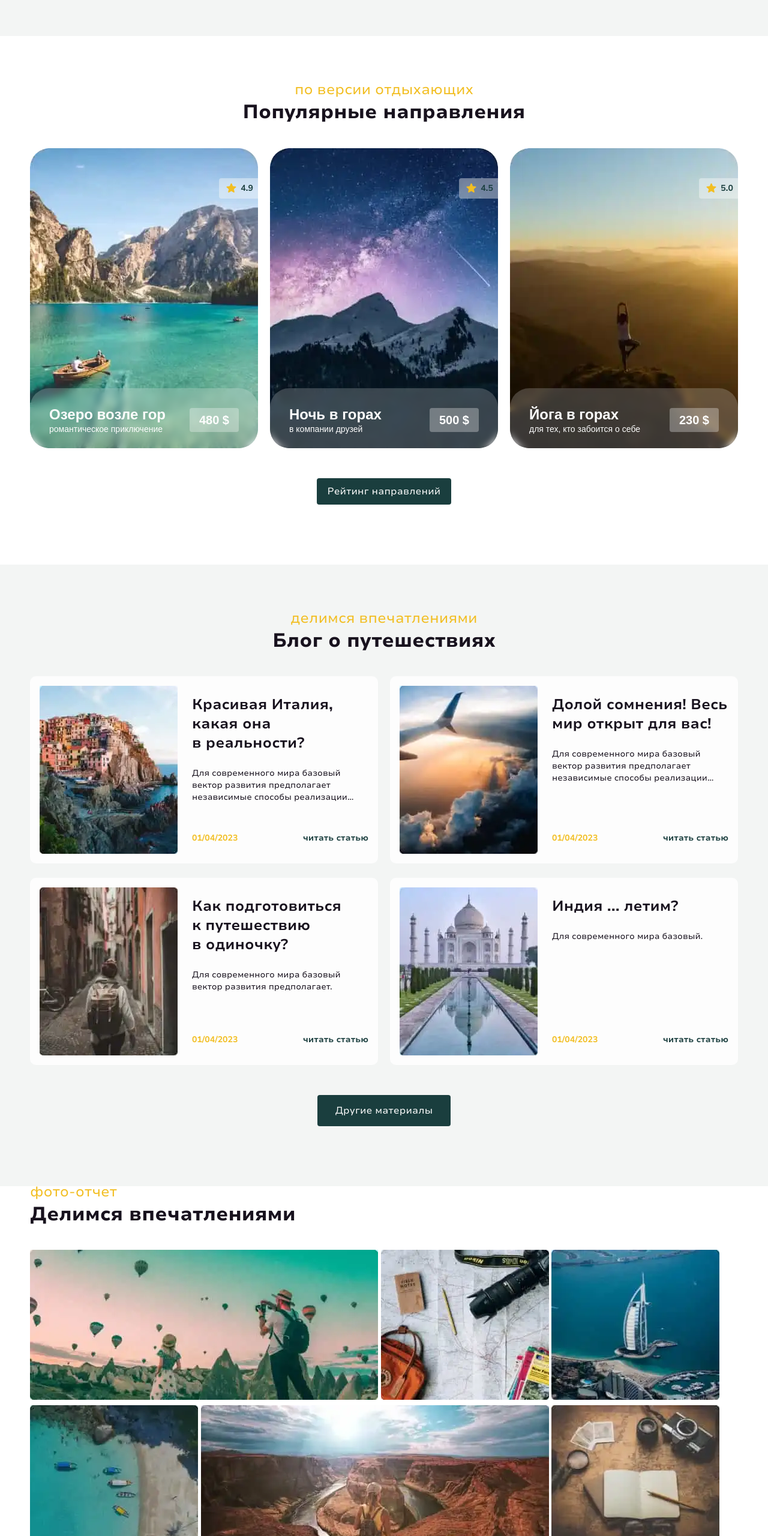
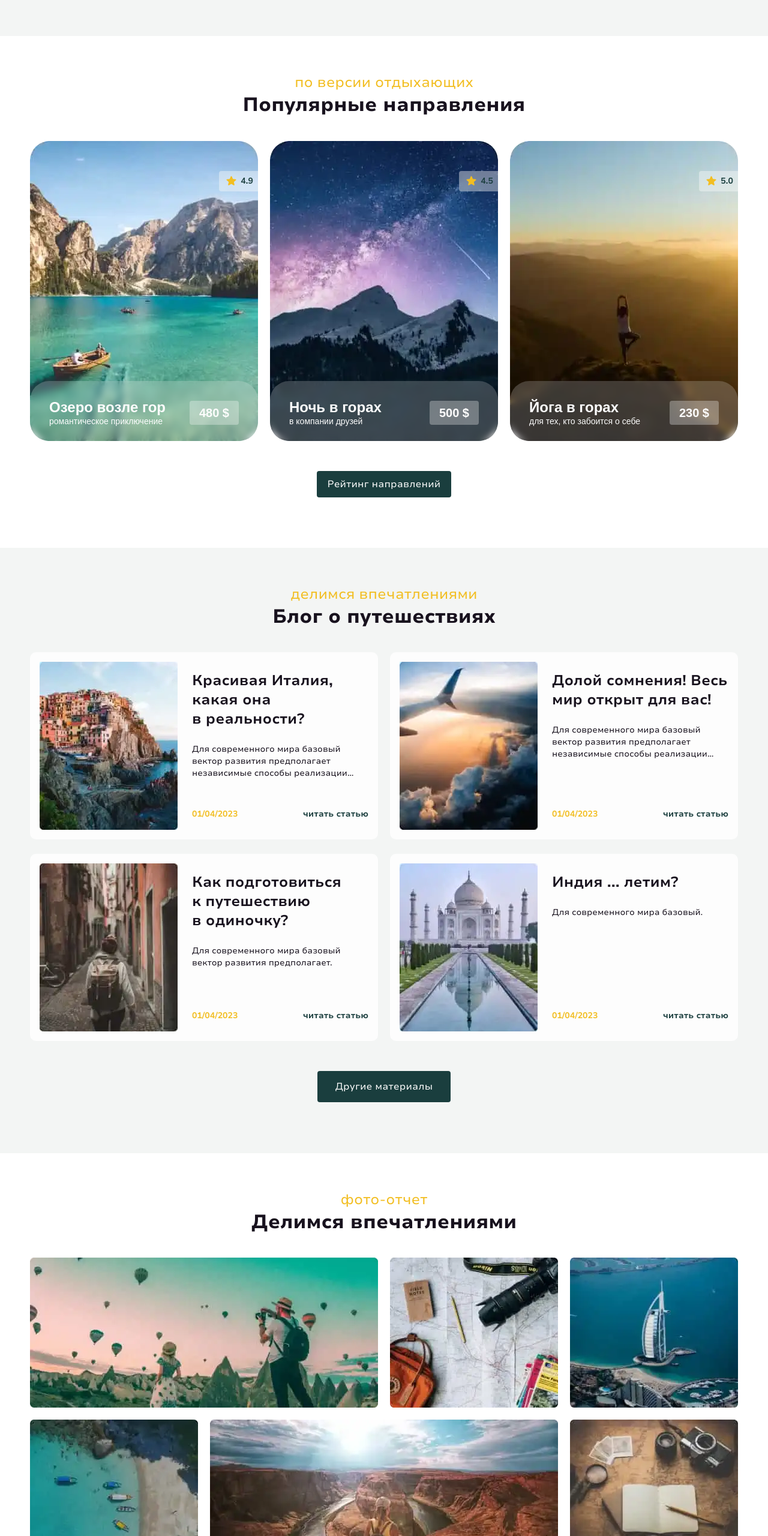
Before and after one commit to NicoMSK/Trip_Tibet, a website: page index.html in a window 1280 px wide. Shown: the part 2491-5051 px from the top of the page at 60% size. Drawn offline with Linux system fonts and the light colour scheme.

Commit message:
Адаптировал блок с фото под разные экраны

```diff
--- a/index.html
+++ b/index.html
@@ -181,7 +181,7 @@
       </div>
     </section>
     <section class="favourites">
-      <div class="favourites__container container">
+      <div class="favourites__container container container--flex">
         <p class="favourites__text preview-text">по версии отдыхающих</p>
         <h2 class="favourites__title title">Популярные направления</h2>
         <ul class="favourites__list">
@@ -271,7 +271,7 @@
       </div>
     </section>
     <section class="travel">
-      <div class="travel__container container">
+      <div class="travel__container container container--flex">
         <p class="travel__text preview-text">делимся впечатлениями</p>
         <h2 class="travel__title title">Блог о путешествиях</h2>
         <ul class="travel__list">
@@ -363,10 +363,11 @@
       </div>
     </section>
     <section class="foto">
-      <div class="foto__container container">
+      <div class="foto__container container container--flex">
         <p class="foto__text preview-text">фото-отчет</p>
         <h2 class="foto__title title">Делимся впечатлениями</h2>
         <div class="foto__wrapper">
+          <div class="foto__box">
             <picture>
               <source srcset="images/gallery/air-balloon.webp 1x, images/gallery/air-balloon@2x.webp 2x"
                 type="image/webp">
@@ -374,26 +375,37 @@
                 width="580" height="250" alt="Фотограф фотографирует воздушные шары, которые парят в воздухе"
                 loading="lazy">
             </picture>
+          </div>
+          <div class="foto__box">
             <picture>
               <source srcset="images/gallery/map.webp 1x, images/gallery/map@2x.webp 2x" type="image/webp">
               <img class="foto__img" src="images/gallery/map.jpg" srcset="images/gallery/map@2x.jpg 2x" width="280"
-              height="250" alt="Карта местности, на которой лежит карандаш, фотоаппрат, сумки и блокнот" loading="lazy">
+                height="250" alt="Карта местности, на которой лежит карандаш, фотоаппрат, сумки и блокнот"
+                loading="lazy">
             </picture>
+          </div>
+          <div class="foto__box">
             <picture>
               <source srcset="images/gallery/tower-sea.webp 1x, images/gallery/tower-sea@2x.webp 2x" type="image/webp">
               <img class="foto__img" src="images/gallery/tower-sea.jpg" srcset="images/gallery/tower-sea@2x.jpg 2x"
                 width="280" height="250" alt="Здание в ОАЭ стоящее в океане на острове" loading="lazy">
             </picture>
+          </div>
+          <div class="foto__box">
             <picture>
               <source srcset="images/gallery/boats.webp 1x, images/gallery/boats@2x.webp 2x" type="image/webp">
               <img class="foto__img" src="images/gallery/boats.jpg" srcset="images/gallery/boats@2x.jpg 2x" width="280"
                 height="250" alt="Гавань с лодками" loading="lazy">
             </picture>
+          </div>
+          <div class="foto__box">
             <picture>
               <source srcset="images/gallery/canyon.webp 1x, images/gallery/canyon@2x.webp 2x" type="image/webp">
-            <img class="foto__img" src="images/gallery/canyon.jpg" srcset="images/gallery/canyon@2x.jpg 2x" width="580"
-              height="250" alt="Девушка стоит на краю каньона" loading="lazy">
+              <img class="foto__img" src="images/gallery/canyon.jpg" srcset="images/gallery/canyon@2x.jpg 2x"
+                width="580" height="250" alt="Девушка стоит на краю каньона" loading="lazy">
             </picture>
+          </div>
+          <div class="foto__box">
             <picture>
               <source srcset="images/gallery/book.webp 1x, images/gallery/book@2x.webp 2x" type="image/webp">
               <img class="foto__img" src="images/gallery/book.jpg" srcset="images/gallery/book@2x.jpg 2x" width="280"
@@ -401,6 +413,7 @@
                 alt="На столе лежит раскрытый пустой блокнот, рядом с ним лежит фотоаппрат с обективом, лупой, фотокартачками, очки и карандаш"
                 loading="lazy">
             </picture>
+          </div>
         </div>
         <a class="foto__link btn" href="#">Наш pinterest</a>
       </div>
--- a/styles/blocks/_container.scss
+++ b/styles/blocks/_container.scss
@@ -3,4 +3,18 @@
   padding: 0 15px;
   max-width: 1210px;
   width: 100%;
+
+  &--flex {
+    padding-top: 5.3%;
+    padding-bottom: 6.62%;
+    display: flex;
+    flex-direction: column;
+    align-items: center;
+
+    @media (max-width: $mobile-width) {
+      padding-top: 50px;
+      padding-bottom: 50px;
+      align-items: start;
+    }
+  }
 }
--- a/styles/blocks/_favourites.scss
+++ b/styles/blocks/_favourites.scss
@@ -1,22 +1,3 @@
-.favourites__container {
-  padding-top: 80px;
-  padding-bottom: 100px;
-  display: flex;
-  flex-direction: column;
-  align-items: center;
-
-  @media (max-width: $tablet-medium-width) {
-    padding-top: 65px;
-    padding-bottom: 65px;
-  }
-
-  @media (max-width: $mobile-width) {
-    padding-top: 50px;
-    padding-bottom: 50px;
-    align-items: start;
-  }
-}
-
 .favourites__title {
   @media (max-width: $tablet-width) {
     margin-bottom: 32px;
--- a/styles/blocks/_foto.scss
+++ b/styles/blocks/_foto.scss
@@ -0,0 +1,34 @@
+.foto__wrapper {
+  margin-bottom: 50px;
+  display: grid;
+  grid-template-columns: repeat(4, 1fr);
+  gap: 20px;
+
+  @media (max-width: $tablet-width) {
+    margin-bottom: 32px;
+    width: 100%;
+    display: flex;
+    overflow-x: auto;
+  }
+}
+
+.foto__box {
+  @media (max-width: $tablet-width) {
+    flex: 1 0 280px;
+  }
+}
+
+.foto__box:nth-child(1) {
+  grid-column: 1 / 2 span;
+}
+
+.foto__box:nth-child(5) {
+  grid-column: 2 / 2 span;
+}
+
+.foto__img {
+  display: block;
+  height: 100%;
+  object-fit: cover;
+  border-radius: 6px;
+}
--- a/styles/blocks/_title.scss
+++ b/styles/blocks/_title.scss
@@ -4,6 +4,7 @@
   margin-bottom: 40px;
 
   @media (max-width: $tablet-width) {
+    margin-bottom: 32px;
     font-size: 1.5rem;
   }
 }
--- a/styles/blocks/_travel.scss
+++ b/styles/blocks/_travel.scss
@@ -1,24 +1,5 @@
 .travel {
   background-color: $section-bg;
-}
-
-.travel__container {
-  padding-top: 80px;
-  padding-bottom: 100px;
-  display: flex;
-  flex-direction: column;
-  align-items: center;
-
-  @media (max-width: $tablet-width) {
-    padding-top: 50px;
-    padding-bottom: 50px;
-  }
-
-  @media (max-width: $mobile-width) {
-    padding-top: 50px;
-    padding-bottom: 50px;
-    align-items: start;
-  }
 }
 
 .travel__list {
```
Also changed, not shown: styles/styles.css, 1 other file. Lines whose indentation alone changed are shown as unchanged.
